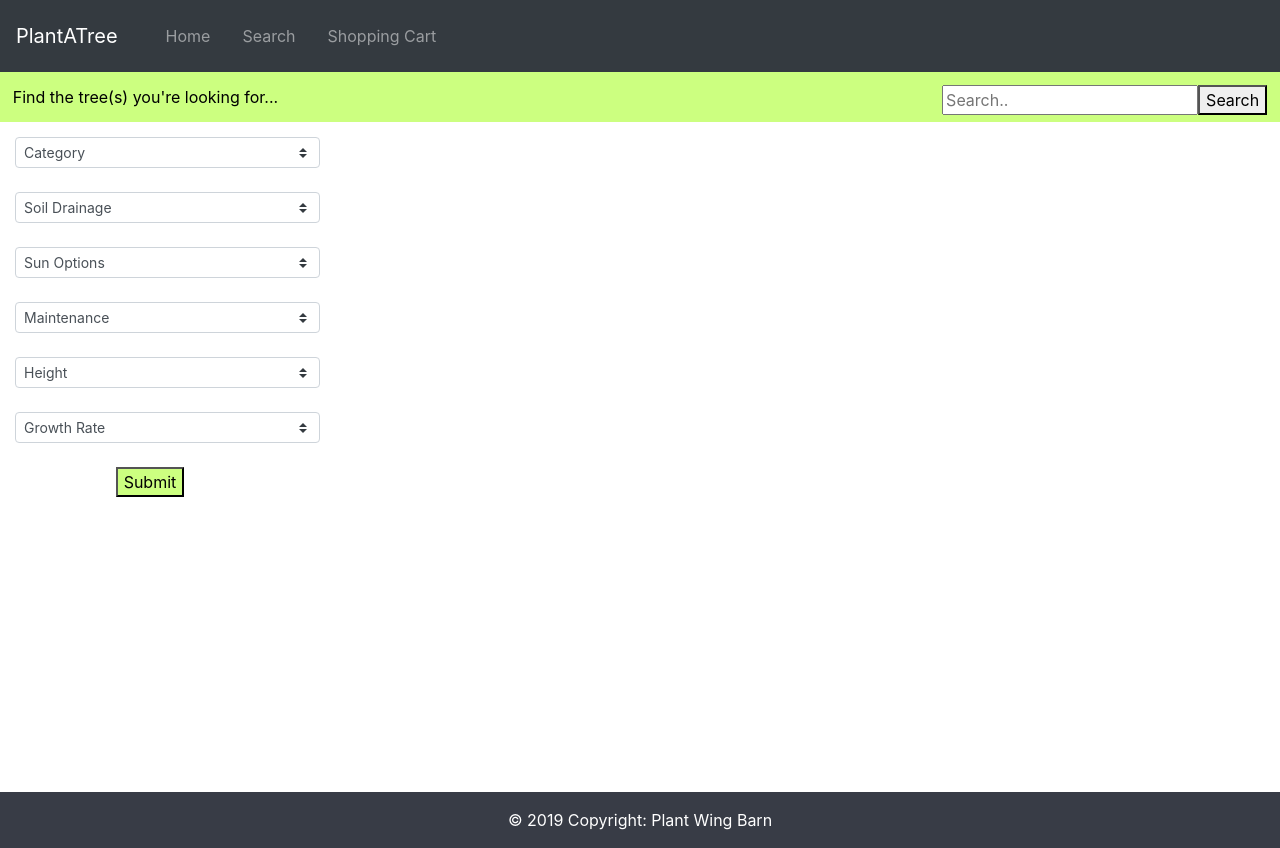
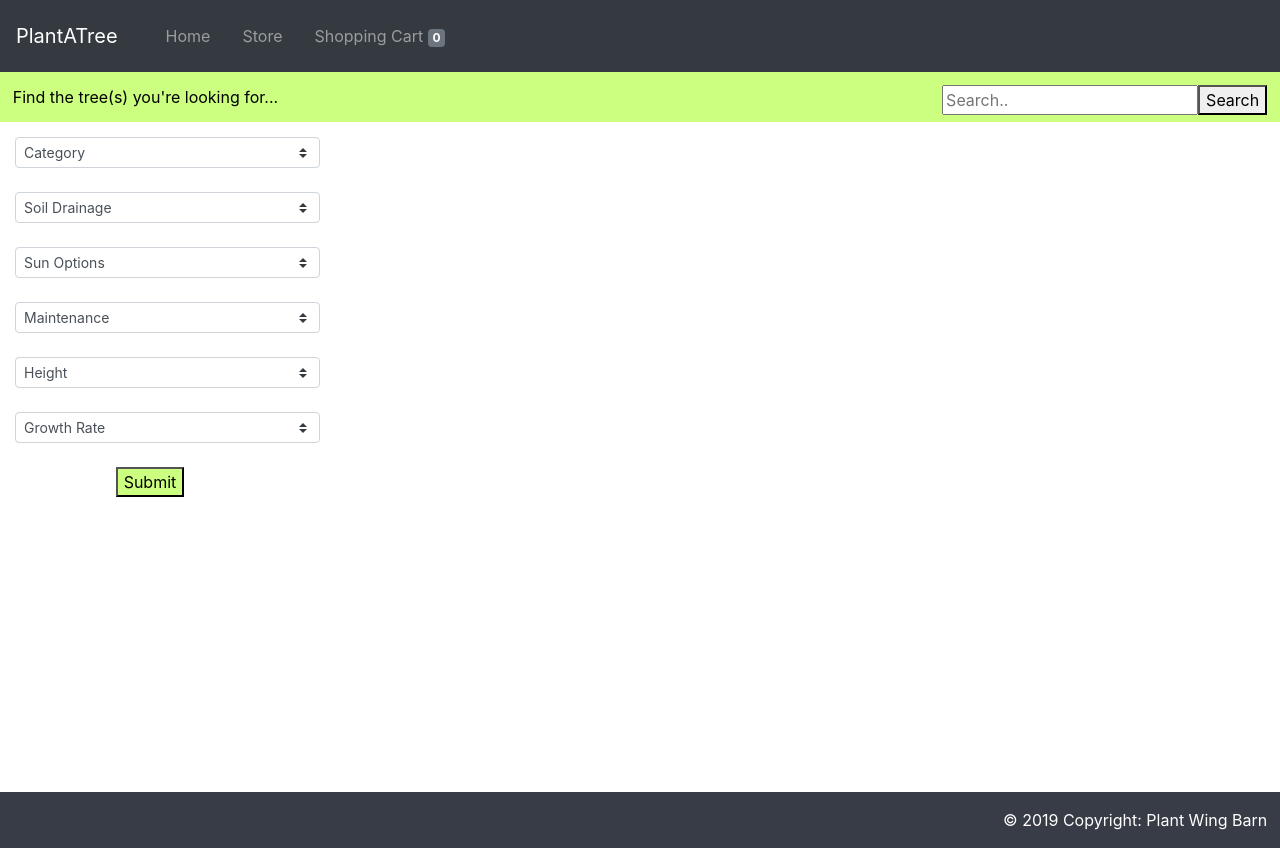
Before and after one commit to AlanaZupp/plant-a-tree, a React (Create React App) app: page /search in a window 1280 px wide. Built offline with nearby package versions, Linux system fonts and the light colour scheme.

Commit message:
Adding Missing Dependencies & Adding QOL NavBar Fixes
Installing New Dependencies as well as working more on the responsive Navbar, Footer and Content

```diff
--- a/package.json
+++ b/package.json
@@ -6,6 +6,7 @@
     "bootstrap": "^4.3.1",
     "jquery": "^3.4.1",
     "react": "^16.9.0",
+    "react-bootstrap": "^1.0.0-beta.12",
     "react-dom": "^16.9.0",
     "react-router-dom": "^5.0.1",
     "react-scripts": "3.1.1"
--- a/src/App.css
+++ b/src/App.css
@@ -28,12 +28,42 @@
 .Footer {
   background-color: #383c46;
   color: white;
+  padding-right: 1vw;
 }
 
 .current {
   color: red;
 }
 
-NavLink {
-  color: green;
+/*Seach Page*/
+
+.searchBar{
+    padding-top: 1%;
+    padding-bottom: 1%;
+    padding-left:1%;
+    padding-right: 1%;
+    height: 50px;
+    background-color: rgb(204, 255, 128);
 }
+.search {
+    float: right;
+
+}
+
+p{
+    float: left;
+    font-size: 16px;
+    color: black;
+}
+
+.options{
+    width: 25%;
+    padding-left: 15px;
+    padding-top: 15px;
+    color: black;
+}
+
+.options button{
+    background-color: rgb(204, 255, 128);
+    margin-left: 33%;
+}
--- a/src/App.js
+++ b/src/App.js
@@ -22,18 +22,25 @@ class App extends Component {
                 <Navbar.Brand><NavLink className="navbar-brand" to="/">PlantATree</NavLink></Navbar.Brand>
                 <Navbar.Toggle aria-controls="basic-navbar-nav" />
                 <Navbar.Collapse id="basic=navbar-nav">
-                  <Nav variant="pills" className="mr-auto">
+                  <Nav className="mr-auto">
                     <Nav.Item>
                       <Nav.Link><NavLink className="nav-link" to="/" exact activeClassName="current">Home</NavLink></Nav.Link>
                     </Nav.Item>
 
                     <Nav.Item>
-                      <Nav.Link><NavLink className="nav-link" to="/search" activeClassName="current">Search</NavLink></Nav.Link>
+                      <Nav.Link><NavLink className="nav-link" to="/search" activeClassName="current">Store</NavLink></Nav.Link>
                     </Nav.Item>
 
                     <Nav.Item>
-                      <Nav.Link><NavLink className="nav-link" to="/buy" activeClassName="current">Shopping Cart</NavLink></Nav.Link>
+                      <Nav.Link>
+                        <NavLink className="nav-link" to="/buy" activeClassName="current">
+                          Shopping Cart
+                          <span> </span>
+                          <span class="badge badge-secondary">0</span>
+                        </NavLink>
+                      </Nav.Link>
                     </Nav.Item>
+
                   </Nav>
                 </Navbar.Collapse>
               </Navbar>
@@ -47,7 +54,7 @@ class App extends Component {
         </Router>
 
         <div className="Footer">
-          <div className="footer-copyright text-center py-3">
+          <div className="footer-copyright text-right py-3">
               &copy; {new Date().getFullYear()} Copyright: Plant Wing Barn
           </div>
         </div>
--- a/src/components/searchpage.component.js
+++ b/src/components/searchpage.component.js
@@ -1,5 +1,4 @@
 import React, {Component} from 'react';
-import "./searchpage.css";
 
 //array of json tree objects
 import {trees} from "./tree.js";
--- a/src/components/searchpage.css
+++ /dev/null
@@ -1,30 +0,0 @@
-.searchBar{
-    padding-top: 1%;
-    padding-bottom: 1%;
-    padding-left:1%;
-    padding-right: 1%;
-    height: 50px;
-    background-color: rgb(204, 255, 128);
-}
-.search {
-    float: right;
-
-}
-
-p{
-    float: left;
-    font-size: 16px;
-    color: black;
-}
-
-.options{
-    width: 25%;
-    padding-left: 15px;
-    padding-top: 15px;
-    color: black;
-}
-
-.options button{
-    background-color: rgb(204, 255, 128);
-    margin-left: 33%;
-}
```
Also changed, not shown: 1 other file (tests, documents, lock files or other folders).
